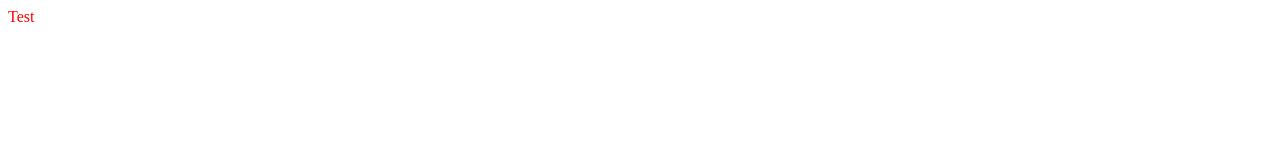
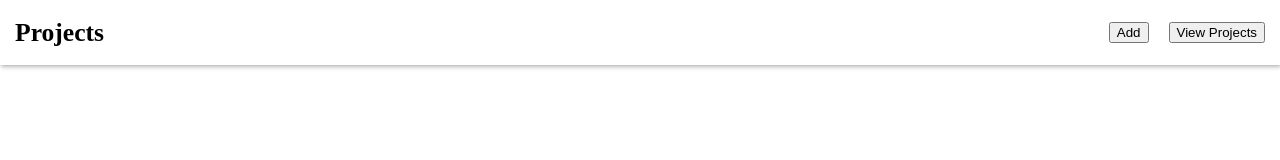
Before and after one commit to matthewb570/odin-todo-list, a website built with webpack: page src/index.html in a window 1280 px wide. Built offline with nearby package versions, Linux system fonts and the light colour scheme.

Commit message:
Add preliminary content and stylings for the page header

```diff
--- a/src/index.html
+++ b/src/index.html
@@ -4,5 +4,14 @@
         <meta charset="utf-8">
         <title>Todo List</title>
     </head>
-    <body>Test</body>
+    <body>
+        <header>
+            <div id="page-title">Projects</div>
+            <button class="icon" type="button">Add</button>
+            <button class="text" type="button">View Projects</button>
+        </header>
+        <div id="content">
+
+        </div>
+    </body>
 </html>
--- a/src/styles/styles.css
+++ b/src/styles/styles.css
@@ -1,3 +1,25 @@
+:root {
+    --standard-box-shadow: rgb(156, 156, 156) 1px 1px 5px;
+}
+
 body {
-    color: red;
+    margin: 0;
+    padding: 0;
 }
+
+header {
+    display: flex;
+    align-items: center;
+    gap: 20px;
+
+    height: 65px;
+    box-shadow: var(--standard-box-shadow);
+    padding: 0px 15px;
+}
+
+#page-title {
+    flex: 1;
+
+    font-size: 1.6rem;
+    font-weight: 700;
+}
```
